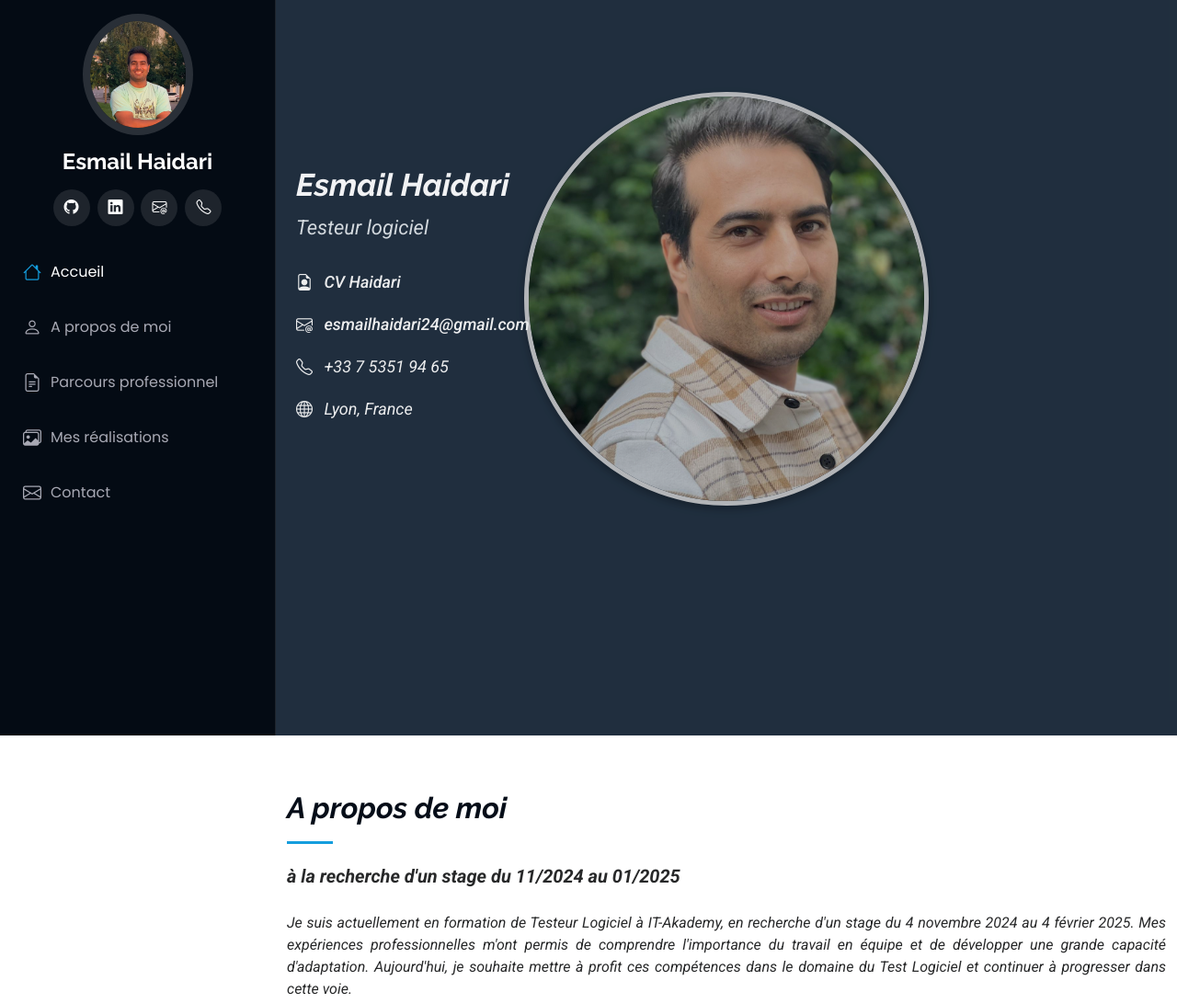
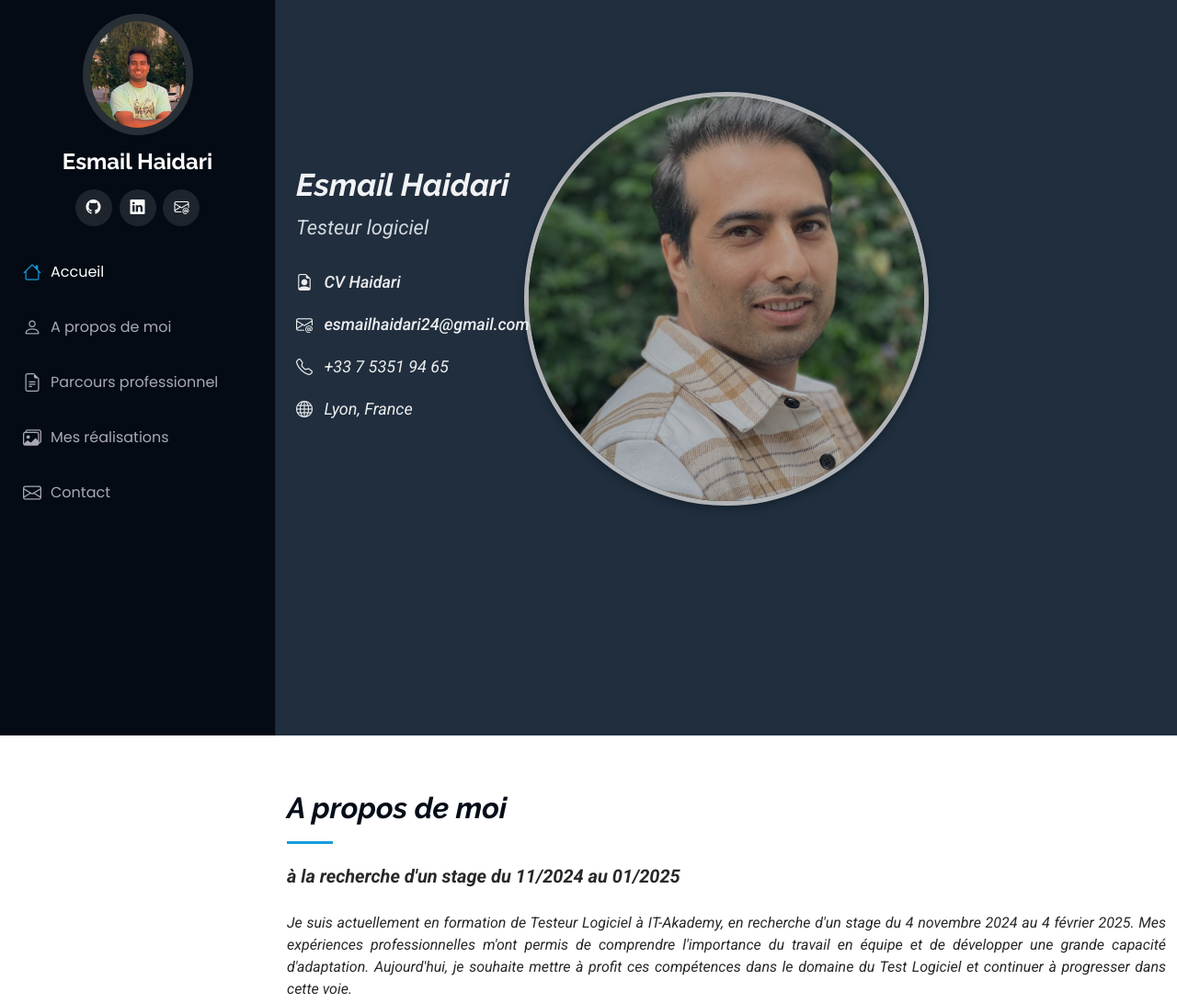
Before and after one commit to esmailhaidari24/portfolio, a plain HTML site: page index.html in a window 1280 px wide. Shown: the top 1091 px of the page at 92% size. Drawn offline with Linux system fonts and the light colour scheme.

Commit message:
Update index.html

```diff
--- a/index.html
+++ b/index.html
@@ -64,7 +64,7 @@
         <i class="bi bi-envelope-at"></i>
       </a>
 
-      <a href="tel:+3353519465" class="tel"><i class="bi bi-telephone"></i></a>
+
     </div>
 
     <nav id="navmenu" class="navmenu">
```
